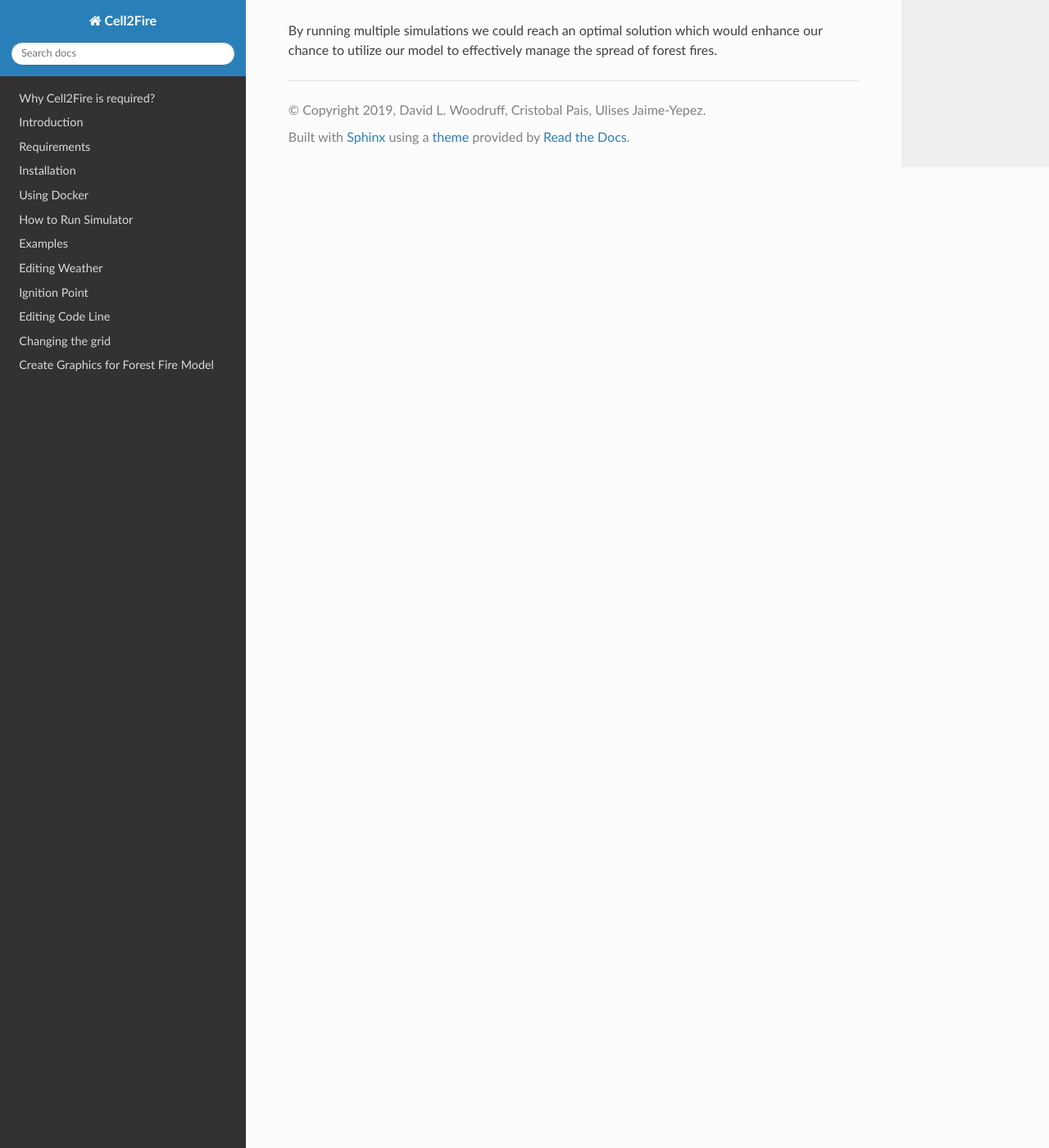
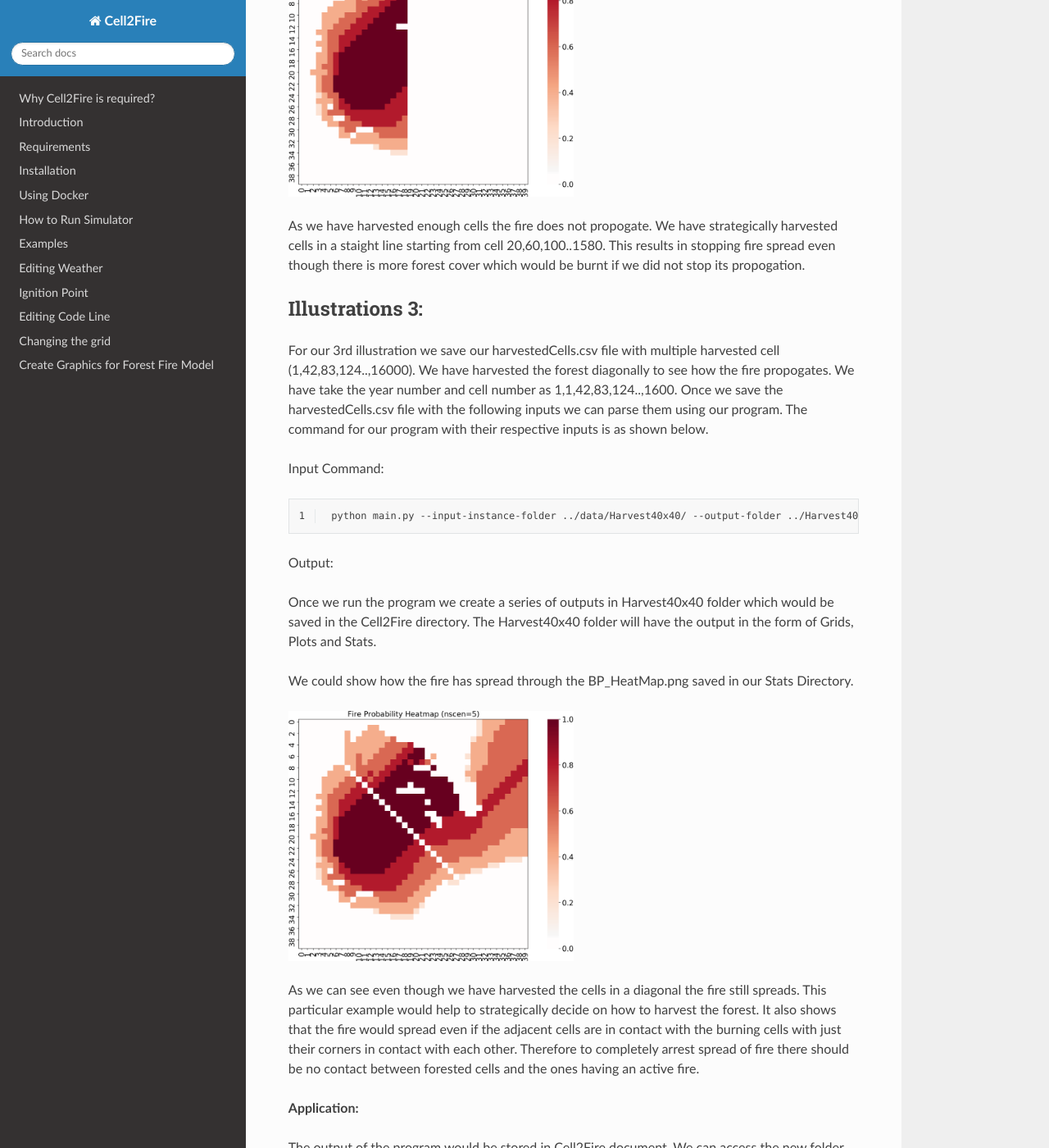
Before and after one commit to cell2fire/Cell2Fire, a Sphinx documentation site: the page built from docsrc/source/rstfiles/HarvestedCells.rst, in a window 1280 px wide and 1400 px high, scrolled down 2750 px. Shown: the whole window at 82% size. Built offline with Sphinx 7.4.7 and the Read the Docs theme 2.0.0, drawn with Linux system fonts in a browser that asks for light colours; some of the changed text lies outside the part shown.

Commit message:
Added illustation

```diff
--- a/docsrc/source/rstfiles/HarvestedCells.rst
+++ b/docsrc/source/rstfiles/HarvestedCells.rst
@@ -17,8 +17,12 @@ After setting up Cell2fire and running the program we need to create a .csv file
 
 **Note: The 1st row of the .csv file is not paresed by our program, therefore we could provide "Year number" and "Cell Number" in the 1st row. In the second row we can provide our inputs.**
 
-Now to simulate the program we would need to provide the inputs required by each function. For --HarvestedCells we would have to provide the location of the harvestedCells.csv file as aninput.
+Now to simulate the program we would need to provide the inputs required by each function. For --HarvestedCells we would have to provide the location of the harvestedCells.csv file as an input.
 
+We have used a 40x40 grid forest to simulate our Illustrations. The cell numbers and arrangement has be shown below:
+
+.. image:: /image/40*40.png
+   :width: 100%
 
 Illustrations 1:
 ----------------
@@ -65,7 +69,29 @@ We could show how the fire has spread through the BP_HeatMap.png saved in our St
 
 As we have harvested enough cells the fire does not propogate. We have strategically harvested cells in a staight line starting from cell 20,60,100..1580. This results in stopping fire spread even though there is more forest cover which would be burnt if we did not stop its propogation.
 
-**Real World Usage:**
+Illustrations 3:
+----------------
+For our 3rd illustration we save our harvestedCells.csv file with multiple harvested cell (1,42,83,124..,16000). We have harvested the forest diagonally to see how the fire propogates. We have take the year number and cell number as 1,1,42,83,124..,1600. Once we save the harvestedCells.csv file with the following inputs we can parse them using our program. The command for our program with their respective inputs is as shown below.
+
+Input Command:
+
+.. code-block:: html
+   :linenos:
+
+    python main.py --input-instance-folder ../data/Harvest40x40/ --output-folder ../Harvest40x40 --ignitions --sim-years 1 --nsims 5 --grids --finalGrid --weather rows --nweathers 1 --Fire-Period-Length 1.0 --output-messages --ROS-CV 0.8 --seed 123 --stats --allPlots --IgnitionRad 1 --grids --combine --heuristic 1 --GASelection --HarvestedCells ../data/Harvest40x40/harvestedCells.csv
+
+Output:
+
+Once we run the program we create a series of outputs in Harvest40x40 folder which would be saved in the Cell2Fire directory. The Harvest40x40 folder will have the output in the form of Grids, Plots and Stats.
+
+We could show how the fire has spread through the BP_HeatMap.png saved in our Stats Directory.
+
+.. image:: /image/BP_HeatMap3.png
+   :width: 50%
+
+As we can see even though we have harvested the cells in a diagonal the fire still spreads. This particular example would help to strategically decide on how to harvest the forest. It also shows that the fire would spread even if the adjacent cells are in contact with the burning cells with just their corners in contact with each other. Therefore to completely arrest spread of fire there should be no contact between forested cells and the ones having an active fire.
+
+**Application:**
 
 The output of the program would be stored in Cell2Fire document. We can access the new folder that would be created after running the program and access the various Plots, Stats, Grids, and messages.
 
```
Also changed, not shown: docsrc/source/image/40*40.png (added), docsrc/source/image/BP_HeatMap3.png (added).
